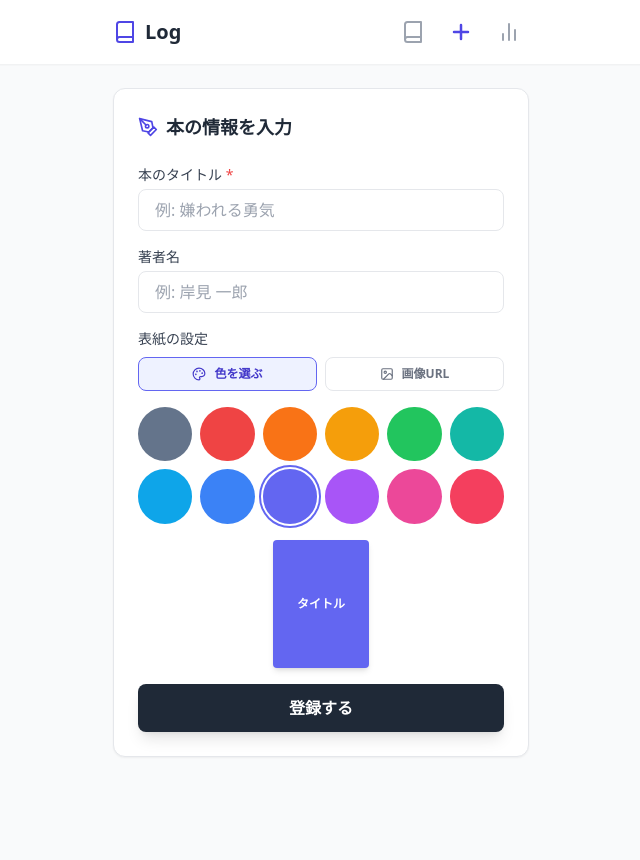
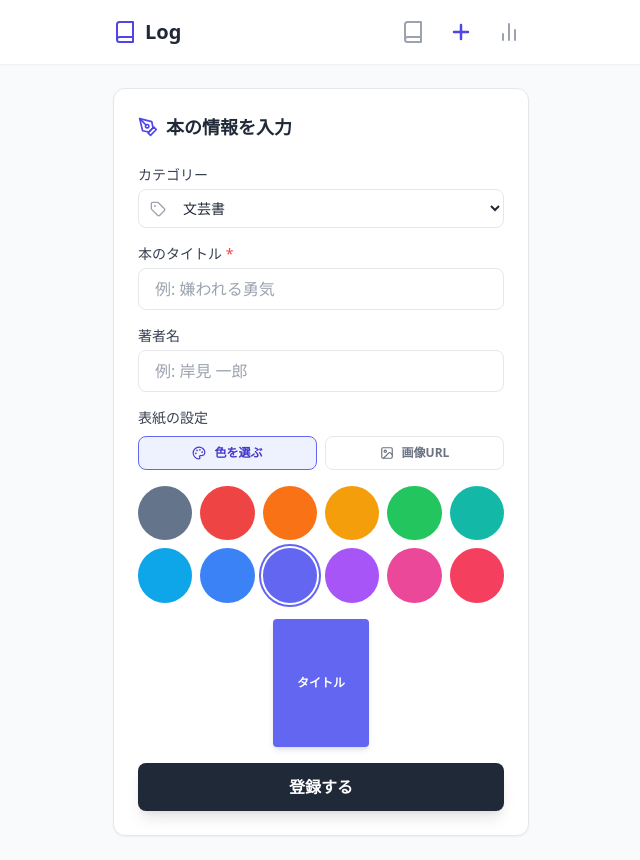
Before and after one commit to harutomiyai/reading-log, a React (Vite) app: page / in a window 1280 px wide. Both pictures are taken after a click on the button 780 px from the left and 32 px from the top of the page. Shown: the whole page, without its empty margins (319-959 px from the left). Before the commit the page ends 800 px from the top, so only its background shows below. Built offline with nearby package versions, Linux system fonts and the light colour scheme; the HTML template or start-up script is replaced by a standard one.

Commit message:
カテゴリー選択機能を追加し、手動登録時に本のカテゴリーを保存できるように変更

```diff
--- a/src/App.jsx
+++ b/src/App.jsx
@@ -1,5 +1,5 @@
 import React, { useState, useEffect } from 'react';
-import { Book, Clock, Plus, BarChart2, Play, StopCircle, CheckCircle, Trash2, PenTool, Image as ImageIcon, Palette } from 'lucide-react';
+import { Book, Clock, Plus, BarChart2, Play, StopCircle, CheckCircle, Trash2, PenTool, Image as ImageIcon, Palette, Tag } from 'lucide-react';
 
 export default function App() {
   // --- データ管理 ---
@@ -11,8 +11,20 @@ export default function App() {
   // --- 手動登録用の入力データ ---
   const [inputTitle, setInputTitle] = useState('');
   const [inputAuthor, setInputAuthor] = useState('');
+  const [inputCategory, setInputCategory] = useState('文芸書'); // カテゴリー
   const [coverType, setCoverType] = useState('color'); // 'color' または 'url'
   const [coverValue, setCoverValue] = useState('bg-indigo-500'); // 色クラス または URL
+
+  // カテゴリーリスト
+  const categories = [
+    "文芸書",
+    "ビジネス書・経済・経営",
+    "実用書",
+    "絵本・児童書",
+    "学習参考書",
+    "専門書",
+    "コミック・雑誌"
+  ];
 
   // 選択できる表紙の色リスト
   const colorOptions = [
@@ -49,6 +61,7 @@ export default function App() {
       id: Date.now().toString(),
       title: inputTitle,
       authors: [inputAuthor || '著者不明'],
+      category: inputCategory, // カテゴリーを保存
       status: 'reading',
       addedAt: new Date().toISOString(),
       completedAt: null,
@@ -62,6 +75,7 @@ export default function App() {
     // 入力欄をリセットして一覧に戻る
     setInputTitle('');
     setInputAuthor('');
+    setInputCategory('文芸書');
     setCoverType('color');
     setCoverValue('bg-indigo-500');
     setView('dashboard');
@@ -161,23 +175,21 @@ export default function App() {
         ${view === targetView ? 'text-indigo-600' : 'text-gray-400'}`}
     >
       <Icon size={24} strokeWidth={view === targetView ? 2.5 : 2} />
-      {/* スマホのみアクティブなボタンの下に小さなインジケータを表示 (オプション) */}
       <span className="text-[10px] mt-1 md:hidden">{label}</span>
     </button>
   );
 
   return (
-    // pb-20 を追加して、下部メニューの後ろにコンテンツが隠れないように調整
     <div className="min-h-screen bg-gray-50 text-gray-800 font-sans pb-20 md:pb-8 safe-area-padding">
       {view === 'focus' && <FocusMode />}
 
-      {/* ヘッダー (PCではメニューを表示、スマホではタイトルのみ) */}
+      {/* ヘッダー */}
       <header className="bg-white shadow-sm sticky top-0 z-10">
         <div className="max-w-md mx-auto px-4 h-16 flex items-center justify-between">
           <h1 className="text-xl font-bold text-gray-800 flex items-center gap-2">
             <Book className="text-indigo-600" /> Log
           </h1>
-          {/* PC用ナビゲーション (スマホサイズ md未満 では隠す) */}
+          {/* PC用ナビゲーション */}
           <nav className="hidden md:flex gap-2">
             <NavButton targetView="dashboard" icon={Book} label="本棚" />
             <NavButton targetView="add" icon={Plus} label="追加" />
@@ -216,7 +228,15 @@ export default function App() {
                           <h3 className="font-bold line-clamp-2 text-sm">{book.title}</h3>
                           <button onClick={(e) => deleteBook(e, book.id)} className="text-gray-300 hover:text-red-500"><Trash2 size={16}/></button>
                         </div>
-                        <p className="text-xs text-gray-400 mt-0.5">{book.authors[0]}</p>
+                        {/* カテゴリー表示 */}
+                        {book.category && (
+                          <div className="mb-1">
+                            <span className="inline-block px-2 py-0.5 rounded text-[10px] bg-gray-100 text-gray-500 font-medium">
+                              {book.category}
+                            </span>
+                          </div>
+                        )}
+                        <p className="text-xs text-gray-400">{book.authors[0]}</p>
                         <div className="mt-2 flex items-center gap-1 text-xs text-gray-500">
                           <Clock size={12}/> {formatDuration(totalSeconds)}
                         </div>
@@ -239,7 +259,7 @@ export default function App() {
           </div>
         )}
 
-        {/* --- 登録画面 (手動入力のみ) --- */}
+        {/* --- 登録画面 (手動入力) --- */}
         {view === 'add' && (
           <div className="bg-white p-6 rounded-xl shadow-sm border space-y-6">
             <h2 className="text-lg font-bold flex items-center gap-2">
@@ -247,6 +267,22 @@ export default function App() {
             </h2>
 
             <div className="space-y-4">
+              <div>
+                <label className="block text-sm font-medium text-gray-700 mb-1">カテゴリー</label>
+                <div className="relative">
+                  <Tag size={16} className="absolute left-3 top-3 text-gray-400" />
+                  <select
+                    value={inputCategory}
+                    onChange={(e) => setInputCategory(e.target.value)}
+                    className="w-full pl-10 pr-4 py-2 border rounded-lg focus:ring-2 focus:ring-indigo-500 outline-none bg-white text-sm"
+                  >
+                    {categories.map((cat) => (
+                      <option key={cat} value={cat}>{cat}</option>
+                    ))}
+                  </select>
+                </div>
+              </div>
+
               <div>
                 <label className="block text-sm font-medium text-gray-700 mb-1">本のタイトル <span className="text-red-500">*</span></label>
                 <input
@@ -272,7 +308,6 @@ export default function App() {
               <div>
                 <label className="block text-sm font-medium text-gray-700 mb-2">表紙の設定</label>
 
-                {/* タブ切り替え */}
                 <div className="flex gap-2 mb-4">
                   <button
                     onClick={() => setCoverType('color')}
@@ -288,7 +323,6 @@ export default function App() {
                   </button>
                 </div>
 
-                {/* 色選択パネル */}
                 {coverType === 'color' && (
                   <div className="grid grid-cols-6 gap-2">
                     {colorOptions.map((color) => (
@@ -301,7 +335,6 @@ export default function App() {
                   </div>
                 )}
 
-                {/* URL入力パネル */}
                 {coverType === 'url' && (
                   <div>
                     <input
@@ -315,7 +348,6 @@ export default function App() {
                   </div>
                 )}
 
-                {/* プレビュー */}
                 <div className="mt-4 flex justify-center">
                   <div className={`w-24 h-32 rounded shadow-md flex items-center justify-center text-white text-center p-2 text-xs font-bold overflow-hidden ${coverType === 'color' ? coverValue : 'bg-gray-100'}`}>
                     {coverType === 'url' && coverValue && !coverValue.startsWith('bg-') ? (
```
